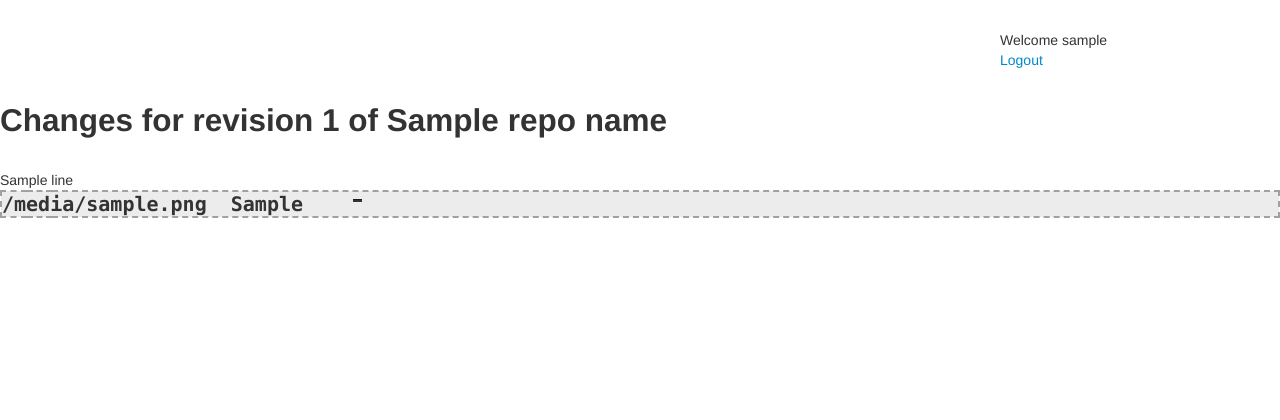
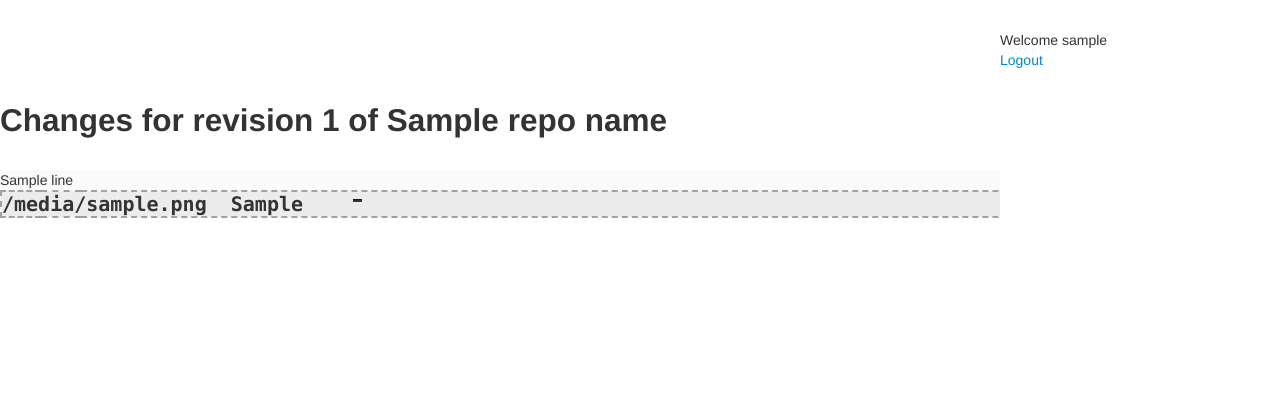
Before and after one commit to srinath-sridhar/Yacrt, a Django app: template templates/repobrowser/repo_revision_changes.html in a window 1280 px wide. Shown: the top 420 px of the page. Run offline with Django 3.2, Linux system fonts and the light colour scheme; the template is opened without the code that fills it: most values are stand-ins (such as "Sample title", 1, 10 or a date in 2020); some libraries are stand-ins or nearby versions.

Commit message:
Added Auto hide scroll bars.

```diff
--- a/templates/repobrowser/repo_revision_changes.html
+++ b/templates/repobrowser/repo_revision_changes.html
@@ -15,6 +15,8 @@
 			<h2>Changes for revision {{rev_number}} of {{repo_name}}</h2>
 			{%for p in changed_paths%}
 			<br>
+            <div class="auto-hide-scroll">
+            <div style="width: 2000px;">
 			<table class="diff-table">
 				<colgroup width="2%"></colgroup>
 				<colgroup width="2%"></colgroup>
@@ -38,6 +40,8 @@
 					</tbody>
 				</tbody>
 			</table>
+            </div>
+            </div>
 			<br>
 			{%endfor%}
         </div>
--- a/yacrt/static/common/css/yacrt-site.css
+++ b/yacrt/static/common/css/yacrt-site.css
@@ -99,3 +99,13 @@
     margin-top: 1%;
     margin-bottom: 1%;
 }
+
+.auto-hide-scroll {
+    background-color:rgb(250, 250, 250);
+    width:1000px;
+    overflow: hidden;
+}
+
+.auto-hide-scroll:hover {
+    overflow: scroll;
+}
```
